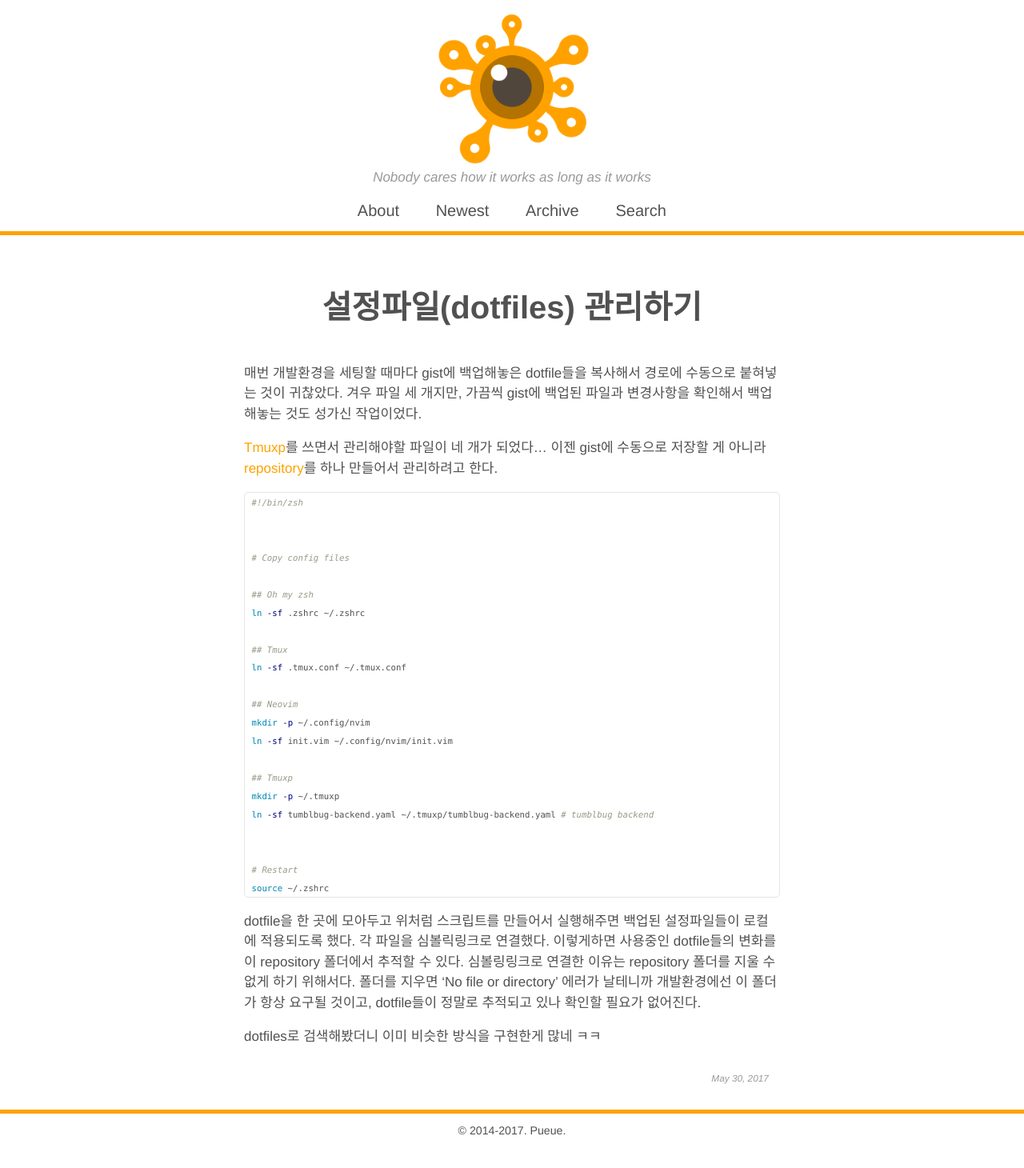
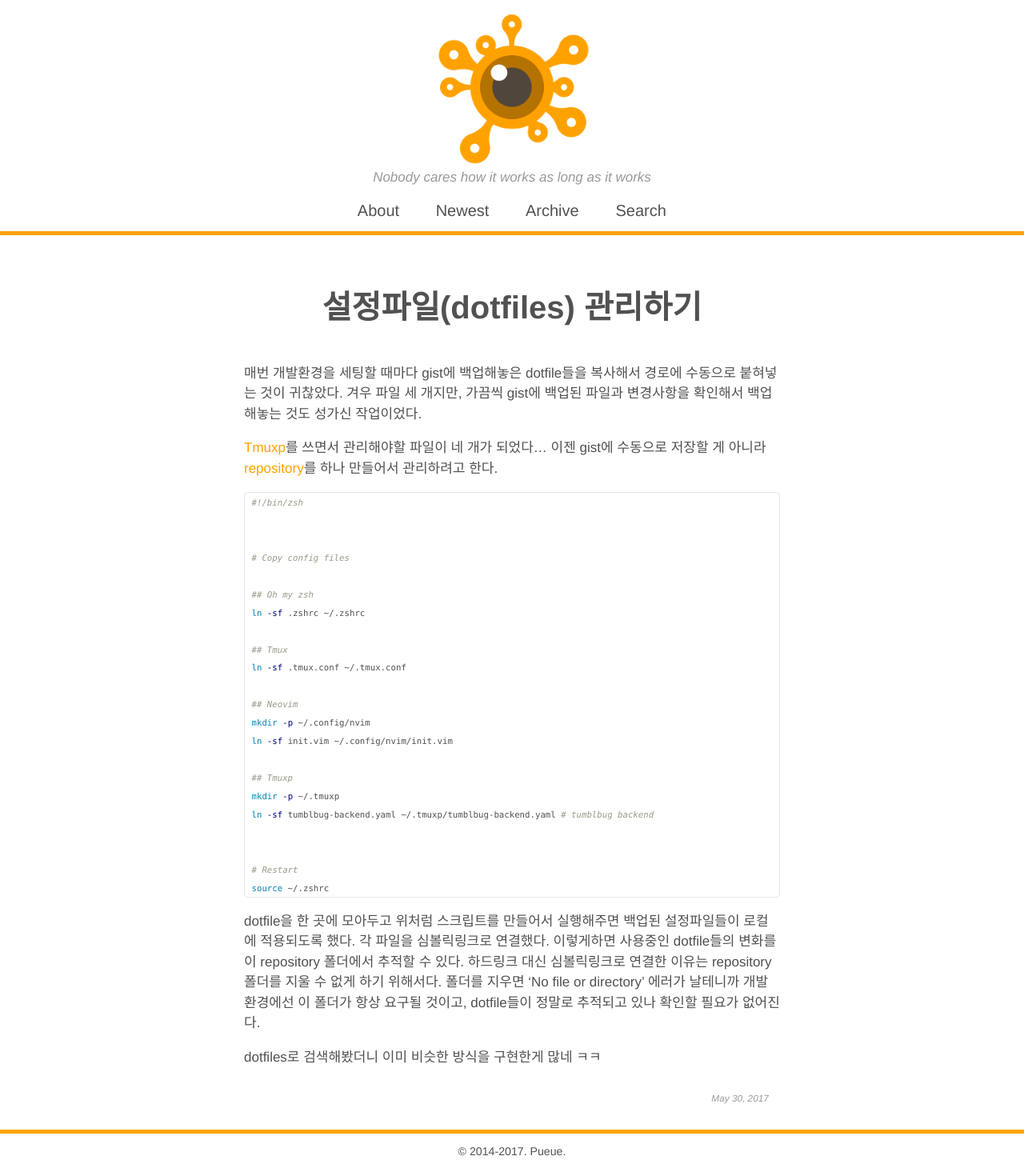
Before and after one commit to gloorx/gloorx.github.io, a Jekyll site: the page built from _posts/2017/2017-05-30-managing_configuration_files.md, in a window 1280 px wide. Shown: the whole page at 80% size. Built offline with Jekyll 4.4.1, drawn with Linux system fonts in a browser that asks for light colours; some web fonts are replaced; before the commit the page ends 1434 px from its top, so only the background shows below that.

Commit message:
Fix typo

````diff
--- a/_posts/2017/2017-05-30-managing_configuration_files.md
+++ b/_posts/2017/2017-05-30-managing_configuration_files.md
@@ -31,6 +31,6 @@ ln -sf tumblbug-backend.yaml ~/.tmuxp/tumblbug-backend.yaml # tumblbug backend
 source ~/.zshrc
 ```
 
-dotfile을 한 곳에 모아두고 위처럼 스크립트를 만들어서 실행해주면 백업된 설정파일들이 로컬에 적용되도록 했다. 각 파일을 심볼릭링크로 연결했다. 이렇게하면 사용중인 dotfile들의 변화를 이 repository 폴더에서 추적할 수 있다. 심볼링링크로 연결한 이유는 repository 폴더를 지울 수 없게 하기 위해서다. 폴더를 지우면 'No file or directory' 에러가 날테니까 개발환경에선 이 폴더가 항상 요구될 것이고, dotfile들이 정말로 추적되고 있나 확인할 필요가 없어진다.
+dotfile을 한 곳에 모아두고 위처럼 스크립트를 만들어서 실행해주면 백업된 설정파일들이 로컬에 적용되도록 했다. 각 파일을 심볼릭링크로 연결했다. 이렇게하면 사용중인 dotfile들의 변화를 이 repository 폴더에서 추적할 수 있다. 하드링크 대신 심볼릭링크로 연결한 이유는 repository 폴더를 지울 수 없게 하기 위해서다. 폴더를 지우면 'No file or directory' 에러가 날테니까 개발환경에선 이 폴더가 항상 요구될 것이고, dotfile들이 정말로 추적되고 있나 확인할 필요가 없어진다.
 
 dotfiles로 검색해봤더니 이미 비슷한 방식을 구현한게 많네 ㅋㅋ
````
